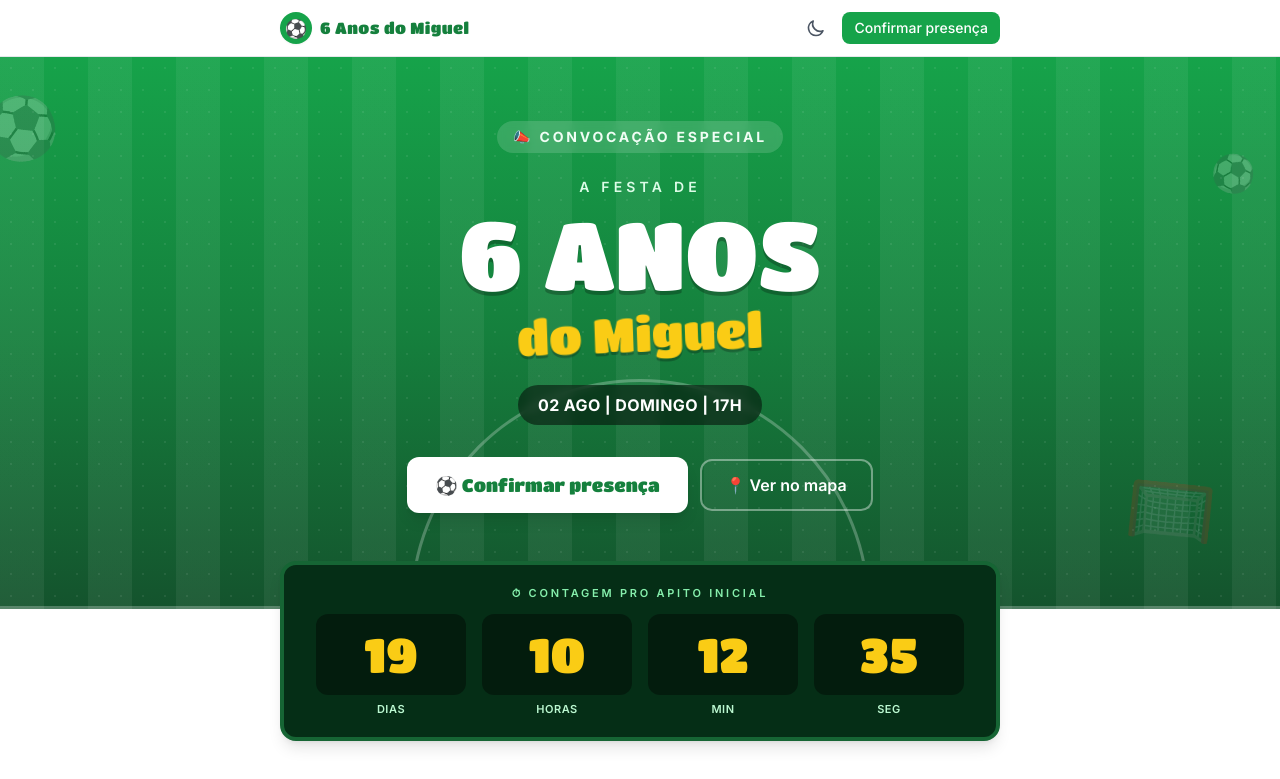
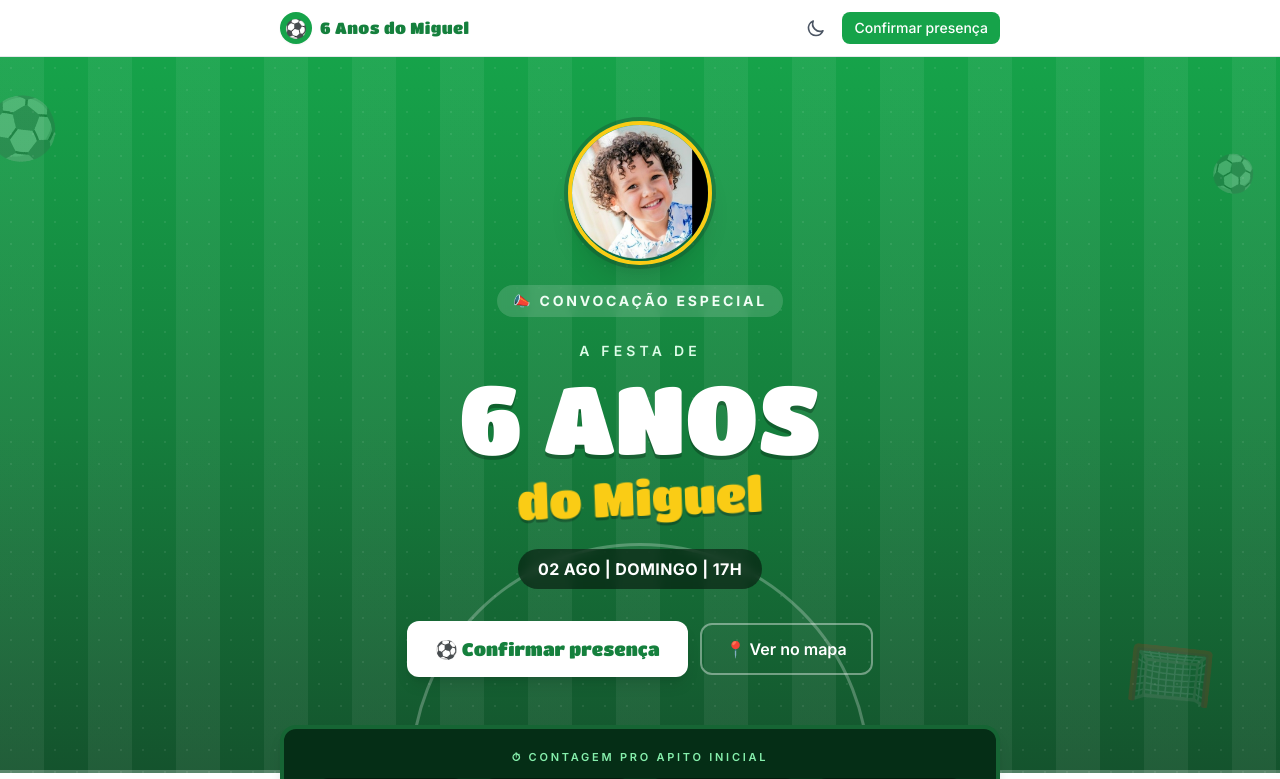
Before and after one commit to Guigomes/confirmar-presenca-miguel-front, a Next.js app: page / in a window 1280 px wide. Shown: the top 779 px of the page. Built offline with nearby package versions, Linux system fonts and the light colour scheme; no server answers.

Commit message:
Add Miguel's photo to the hero
Crops the circular photo from the printed invitation and places it at
the top of the hero in a gold-ringed circle, echoing the invite's own
photo treatment.

```diff
--- a/app/page.tsx
+++ b/app/page.tsx
@@ -1,3 +1,4 @@
+import Image from 'next/image';
 import { RsvpForm } from '@/components/rsvp/rsvp-form';
 import { Countdown } from '@/components/countdown';
 import { party } from '@/lib/config/party';
@@ -23,6 +24,10 @@ export default function HomePage() {
         <span className="absolute right-16 bottom-16 text-7xl opacity-15 rotate-6 pointer-events-none select-none hidden sm:block" aria-hidden="true">🥅</span>
 
         <div className="container-app pt-12 pb-20 sm:pt-16 sm:pb-24 relative text-center">
+          <div className="mx-auto mb-5 h-28 w-28 sm:h-36 sm:w-36 rounded-full border-4 border-gold shadow-xl overflow-hidden relative ring-4 ring-brand-900/40">
+            <Image src="/miguel-hero.jpg" alt={party.childName} fill sizes="144px" className="object-cover" priority />
+          </div>
+
           <div className="inline-flex items-center gap-2 bg-white/15 backdrop-blur-sm rounded-full px-4 py-1.5 text-xs sm:text-sm font-bold uppercase tracking-[0.2em] text-brand-50 mb-6">
             📣 Convocação especial
           </div>
```
Also changed, not shown: public/miguel-hero.jpg (added).
